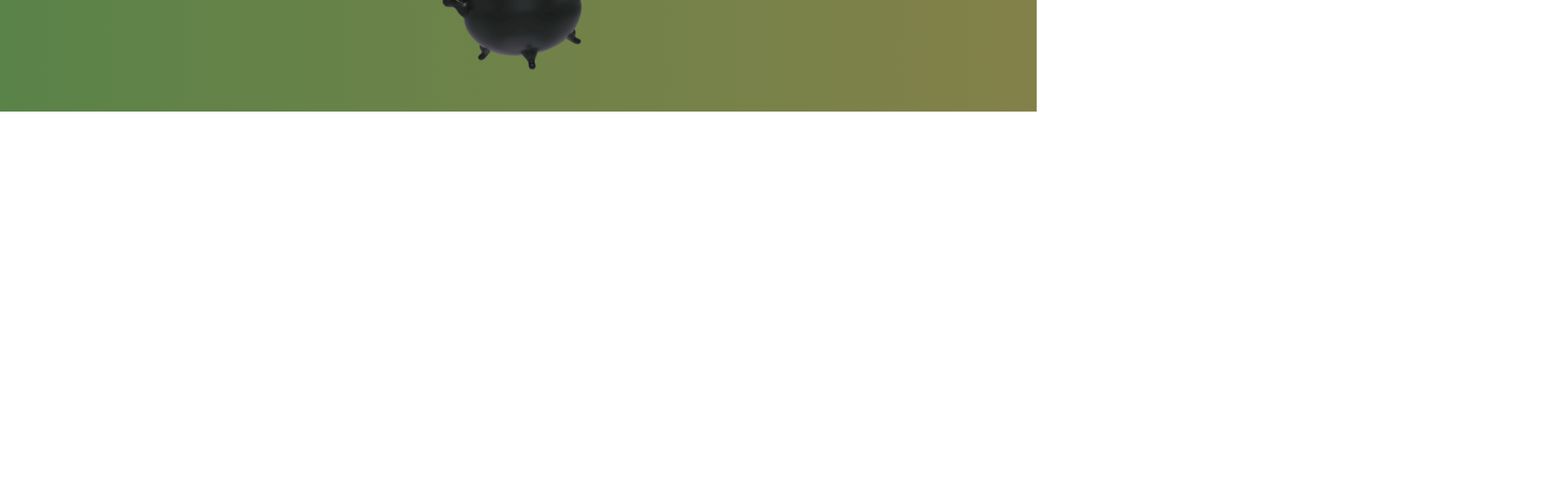
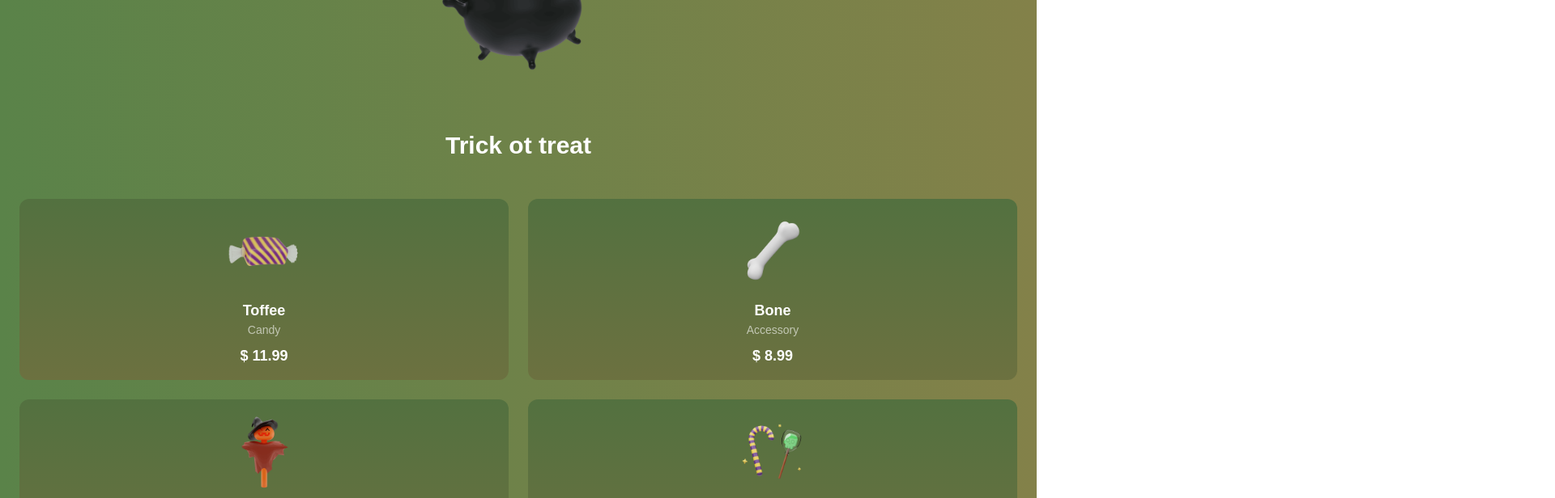
Before and after one commit to TanatornZ/Animation, a Next.js app: page / in a window 1280 px wide. Shown: the part 5200-5816 px from the top of the page at 81% size, 1920 px wide, since content can reach past the window. Before the commit the page ends 5338 px from the top, so only its background shows below. Built offline with nearby package versions, Linux system fonts and the light colour scheme.

Commit message:
add trick or treat

```diff
--- a/Json/trickOrTreat.ts
+++ b/Json/trickOrTreat.ts
@@ -1,8 +1,8 @@
 export const trickOrTreat = [
-  { id: 1, name: "Toffee", description: "Candy", price: "11.99", img: "trick-treat1-img.png" },
-  { id: 2, name: "Bone", description: "Accessory", price: "8.99", img: "trick-treat2-img.png" },
-  { id: 3, name: "Scarecrow", description: "Accessory", price: "15.99", img: "trick-treat3-img.png" },
-  { id: 4, name: "Candy Cane", description: "Candy", price: "7.99", img: "trick-treat4-img.png" },
-  { id: 5, name: "Pumpkin", description: "Candy", price: "19.99", img: "trick-treat5-img.png" },
-  { id: 6, name: "Ghost", description: "Accessory", price: "17.99", img: "trick-treat6-img.png" },
+  { id: 1, name: "Toffee", category: "Candy", price: "11.99", img: "trick-treat1-img.png" },
+  { id: 2, name: "Bone", category: "Accessory", price: "8.99", img: "trick-treat2-img.png" },
+  { id: 3, name: "Scarecrow", category: "Accessory", price: "15.99", img: "trick-treat3-img.png" },
+  { id: 4, name: "Candy Cane", category: "Candy", price: "7.99", img: "trick-treat4-img.png" },
+  { id: 5, name: "Pumpkin", category: "Candy", price: "19.99", img: "trick-treat5-img.png" },
+  { id: 6, name: "Ghost", category: "Accessory", price: "17.99", img: "trick-treat6-img.png" },
 ];
--- a/components/About.tsx
+++ b/components/About.tsx
@@ -1,14 +1,13 @@
 import Image from "next/image";
 import React from "react";
+import TitleSection from "./TitleSection";
 
 type Props = {};
 
 function About({}: Props) {
   return (
     <div>
-      <p className="text-center text-white font-bold text-3xl">
-        About Halloween <br /> Night
-      </p>
+      <TitleSection title1="About Halloween" title2='Night' />
       <div className="flex flex-col justify-center items-center">
           <div className='w-2/3 text-center text-white'>
             <p className='my-12 opacity-60'>
--- /dev/null
+++ b/components/Cart.tsx
@@ -0,0 +1,13 @@
+import React from 'react'
+import {TiShoppingCart} from 'react-icons/ti'
+type Props = {}
+
+function Cart({}: Props) {
+  return (
+    <div className="bg-orange-600 p-2 rounded-md absolute bottom-0 -right-10 cart-content transition">
+        <TiShoppingCart size='20' />
+    </div>
+  )
+}
+
+export default Cart
--- /dev/null
+++ b/components/TitleSection.tsx
@@ -0,0 +1,18 @@
+import React from "react";
+
+type Props = {
+    title1 : string ,
+    title2? : string ,
+};
+
+function TitleSection({title1 , title2}: Props) {
+  return (
+    <div>
+      <p className="text-center text-white font-bold text-3xl">
+        {title1} <br /> {title2}
+      </p>
+    </div>
+  );
+}
+
+export default TitleSection;
--- a/components/category/Category.tsx
+++ b/components/category/Category.tsx
@@ -1,6 +1,7 @@
 import React from 'react'
 import CategoryItme from './CategoryItme'
 import {category} from '../../Json/category'
+import TitleSection from '../TitleSection'
 type Props = {}
 
 function Category({}: Props) {
@@ -9,7 +10,7 @@ function Category({}: Props) {
 
   return (
     <div className="py-16">
-        <p className='text-center text-white font-bold text-3xl'>Favorite Scare <br/> Category</p>
+        <TitleSection title1="Favorite Scare" title2='Category' />
         <div className='grid grid-cols-2 gap-10 p-4'>
             {category.map((item) => (
               <CategoryItme key={item.id} title={item.title} description={item.description} img={item.img} />
--- /dev/null
+++ b/components/trickOrtreat/Item.tsx
@@ -0,0 +1,30 @@
+import Image from "next/image";
+import React from "react";
+import Cart from "../Cart";
+
+type item = {
+  name: string;
+  category: string;
+  img: string;
+  price: string;
+};
+
+type Props = {
+  data: item;
+};
+
+function Item({ data }: Props) {
+  return (
+    <div className="flex flex-col p-4 bg-gradient-to-b from-content-start to-content-end items-center rounded-xl text-white relative overflow-hidden content">
+      <div className="w-24 h-24 relative mb-3 img-content transition">
+        <Image src={`/images/${data.img}`} layout="fill" alt={`${data.name}`} />
+      </div>
+      <p className="text-lg font-bold">{data.name}</p>
+      <p className='text-sm opacity-60 mb-2'>{data.category}</p>
+      <p className="text-lg font-bold">$ {data.price}</p>
+        <Cart />
+    </div>
+  );
+}
+
+export default Item;
--- /dev/null
+++ b/components/trickOrtreat/TrickOrTreat.tsx
@@ -0,0 +1,20 @@
+import React from 'react'
+import TitleSection from '../TitleSection'
+import {trickOrTreat} from '../../Json/trickOrTreat'
+import Item from './Item'
+type Props = {}
+
+function TrickOrTreat({}: Props) {
+  return (
+    <div className='p-6'>
+        <TitleSection title1="Trick ot treat" />
+        <div className="grid gap-6 grid-cols-2 mt-12 ">
+            {trickOrTreat.map((item) => (
+                <Item key={item.id} data={item}/>
+            ))}
+        </div>
+    </div>
+  )
+}
+
+export default TrickOrTreat
--- a/pages/index.tsx
+++ b/pages/index.tsx
@@ -8,6 +8,7 @@ import Content from '../components/Content'
 import Home from '../components/home/Home'
 import Loader from '../components/Loader'
 import Navbar from '../components/Navbar'
+import TrickOrTreat from '../components/trickOrtreat/TrickOrTreat'
 import styles from '../styles/Home.module.css'
 
 export default function Index() {
@@ -26,10 +27,11 @@ export default function Index() {
     <div className="bg-gradient-to-r from-body-start to-body-end w-full h-full min-h-screen">
       <Navbar />
 
-      <div className='pt-20 px-2'>
+      <div className='pt-20'>
           <Home />
           <Category />
           <About />
+          <TrickOrTreat />
       </div>
     </div>
   )
--- a/styles/globals.css
+++ b/styles/globals.css
@@ -161,3 +161,14 @@ a {
   width: 25px;
   background-color: #ffffff;
 }
+
+
+/* contnet */
+
+.content:hover .img-content {
+  transform: translateY(-.5rem);
+}
+
+.content:hover .cart-content {
+  transform: translateX(-2.3rem);
+}
--- a/tailwind.config.js
+++ b/tailwind.config.js
@@ -5,13 +5,15 @@ module.exports = {
   ],
   theme: {
     extend: {
-      colors : {
-        black : '#000000',
-        white : '#ffffff',
-       'body-start' : '#5A8349',
-        'body-end' : '#838149'
+      colors: {
+        black: "#000000",
+        white: "#ffffff",
+        "body-start": "#5A8349",
+        "body-end": "#838149",
+        "content-start": "#537140",
+        "content-end": "#6C7140",
       },
     },
   },
   plugins: [],
-}
+};
```
Also changed, not shown: components/trickOrtreat/main.tsx (deleted, +0 -13 lines), 1 other file (tests, documents, lock files or other folders).
